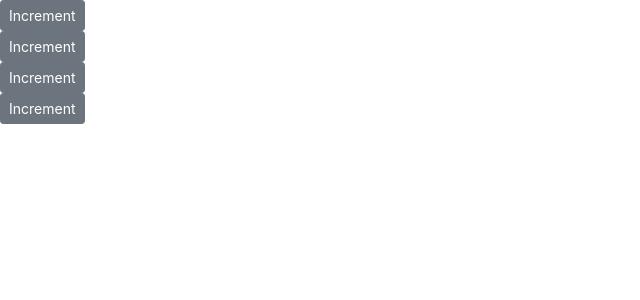
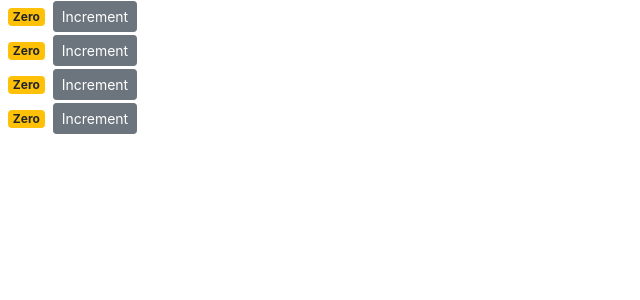
Before and after one commit to jspark721/shopping-cart, a React (Create React App) app: page / in a window 1280 px wide. Shown: the top 300 px of the page, without its empty margins (0-640 px from the left). Built offline with nearby package versions, Linux system fonts and the light colour scheme.

Commit message:
fix count variable error

```diff
--- a/src/components/counter.jsx
+++ b/src/components/counter.jsx
@@ -29,13 +29,13 @@
 
   getBadgeClasses() {
     let classes = 'badge m-2 badge-';
-    classes += this.state.count === 0 ? 'warning' : 'primary';
+    classes += this.state.value === 0 ? 'warning' : 'primary';
     return classes;
   }
 
   formatCount() {
-    const { count } = this.state;
-    return count === 0 ? 'Zero' : count;
+    const { value } = this.state;
+    return value === 0 ? 'Zero' : value;
   }
 }
 
--- a/src/index.js
+++ b/src/index.js
@@ -1,7 +1,6 @@
 import React from 'react';
 import ReactDOM from 'react-dom';
 import './index.css';
-import App from './App';
 import * as serviceWorker from './serviceWorker';
 import 'bootstrap/dist/css/bootstrap.css';
 import Counters from './components/counters';
```
